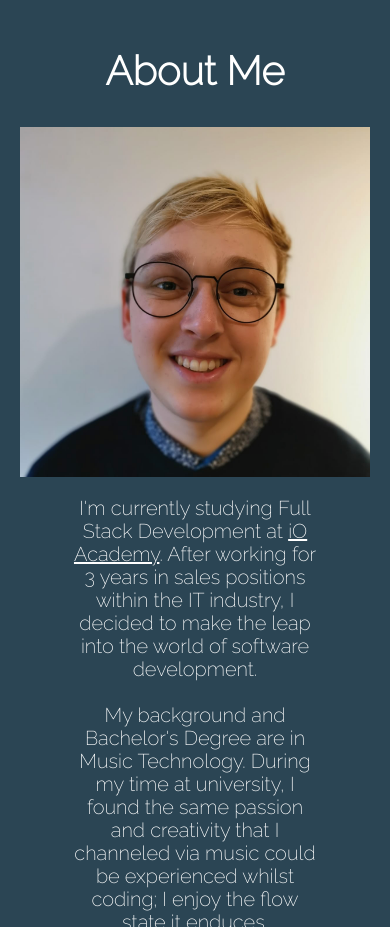
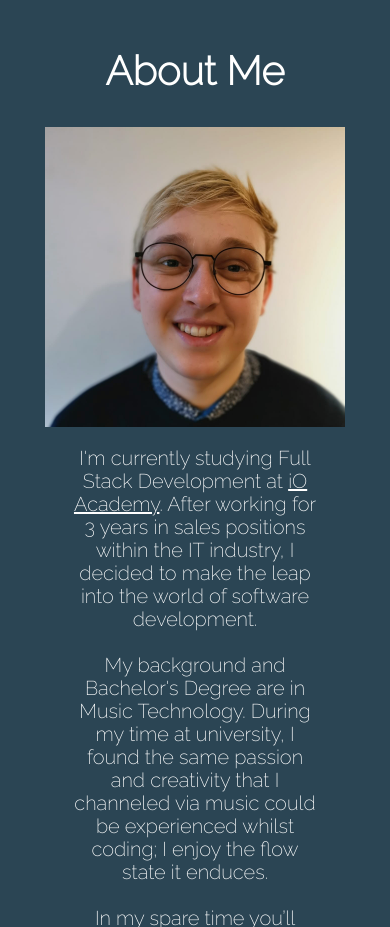
Before and after one commit to luke-grayland/luke-grayland.github.io, a plain HTML site: page index.html in a window 390 px wide. Shown: the part 1340-2267 px from the top of the page. Drawn offline with Linux system fonts and the light colour scheme.

Commit message:
fixed headshot image issues on iphone se

```diff
--- a/portfolioStyle.css
+++ b/portfolioStyle.css
@@ -429,6 +429,8 @@ header {
 
 	.headshotImage {
 		margin: auto;
+		width: 300px;
+		height: 300px;
 	}
 
 	.aboutMeContent h2 {
```
